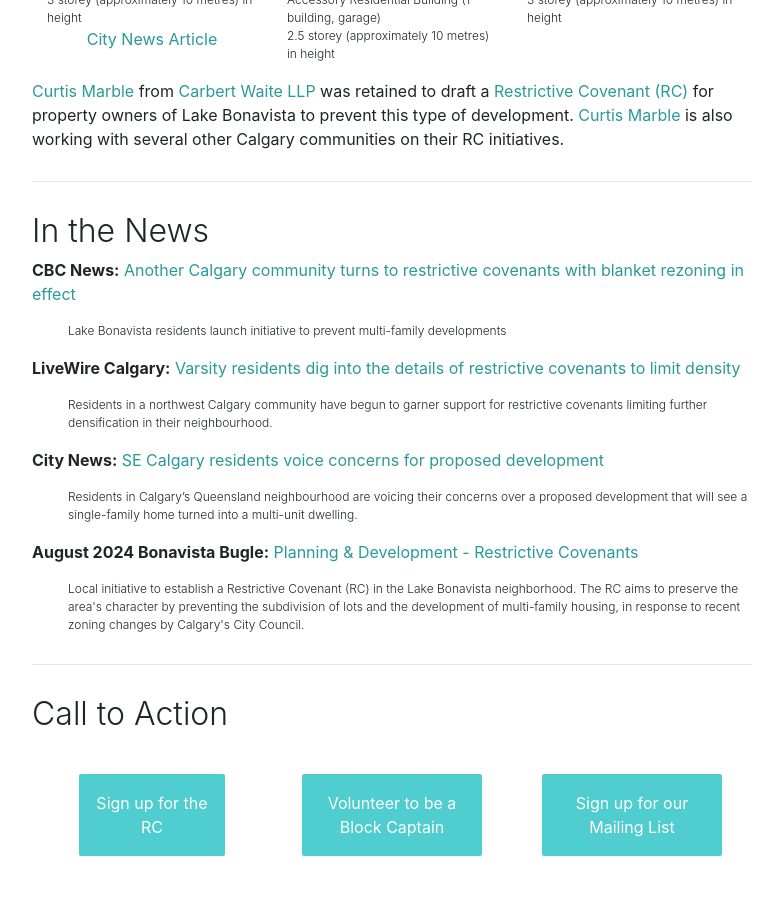
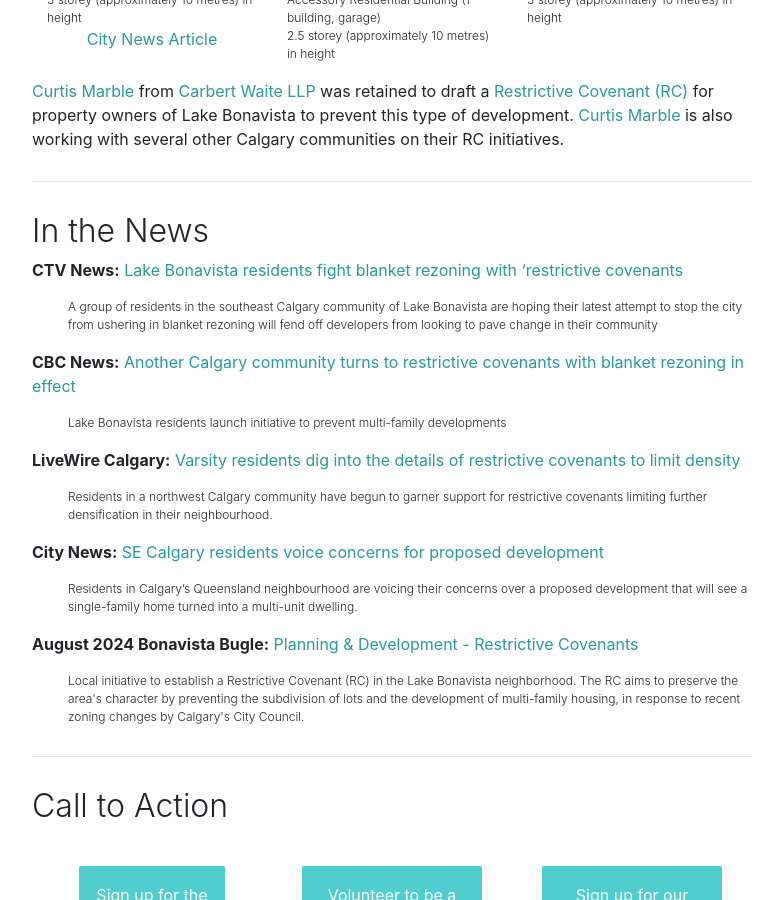
Before and after one commit to BonavistaRC/BonavistaRC.github.io, a Jekyll site: the page built from index.markdown, in a window 1280 px wide and 900 px high, scrolled down 1597 px. Shown: the whole window, without its empty margins (248-1031 px from the left). Built offline with Jekyll 4.4.1, drawn with Linux system fonts in a browser that asks for light colours.

Commit message:
Added CTV News

```diff
--- a/index.markdown
+++ b/index.markdown
@@ -120,6 +120,9 @@
 ---
 ## In the News
 
+**CTV News:** [Lake Bonavista residents fight blanket rezoning with 'restrictive covenants](https://calgary.ctvnews.ca/lake-bonavista-residents-fight-blanket-rezoning-with-restrictive-covenants-1.7049051)
+ <p style="padding-left: 3em;font-size: .75rem;font-weight: 300;margin-top: 0;">A group of residents in the southeast Calgary community of Lake Bonavista are hoping their latest attempt to stop the city from ushering in blanket rezoning will fend off developers from looking to pave change in their community</p>
+
 **CBC News:** [Another Calgary community turns to restrictive covenants with blanket rezoning in effect](https://www.cbc.ca/news/canada/calgary/restrictive-covenants-lake-bonavista-1.7327475)
  <p style="padding-left: 3em;font-size: .75rem;font-weight: 300;margin-top: 0;">Lake Bonavista residents launch initiative to prevent multi-family developments</p>
 
@@ -132,6 +135,7 @@
 
 **August 2024 Bonavista Bugle:** [Planning & Development - Restrictive Covenants](../essay)
 <p style="padding-left: 3em;font-size: .75rem;font-weight: 300;margin-top: 0;">Local initiative to establish a Restrictive Covenant (RC) in the Lake Bonavista neighborhood. The RC aims to preserve the area's character by preventing the subdivision of lots and the development of multi-family housing, in response to recent zoning changes by Calgary's City Council.</p>
+
 ---
 ## Call to Action
 
--- a/news.markdown
+++ b/news.markdown
@@ -5,6 +5,9 @@
 
 ## In the News
 <br>
+
+**CTV News:** [Lake Bonavista residents fight blanket rezoning with 'restrictive covenants](https://calgary.ctvnews.ca/lake-bonavista-residents-fight-blanket-rezoning-with-restrictive-covenants-1.7049051)
+ <p style="padding-left: 3em;font-size: .75rem;font-weight: 300;margin-top: 0;">A group of residents in the southeast Calgary community of Lake Bonavista are hoping their latest attempt to stop the city from ushering in blanket rezoning will fend off developers from looking to pave change in their community</p>
 
 **CBC News:** [Another Calgary community turns to restrictive covenants with blanket rezoning in effect](https://www.cbc.ca/news/canada/calgary/restrictive-covenants-lake-bonavista-1.7327475)
  <p style="padding-left: 3em;font-size: .75rem;font-weight: 300;margin-top: 0;">Lake Bonavista residents launch initiative to prevent multi-family developments</p>
```
